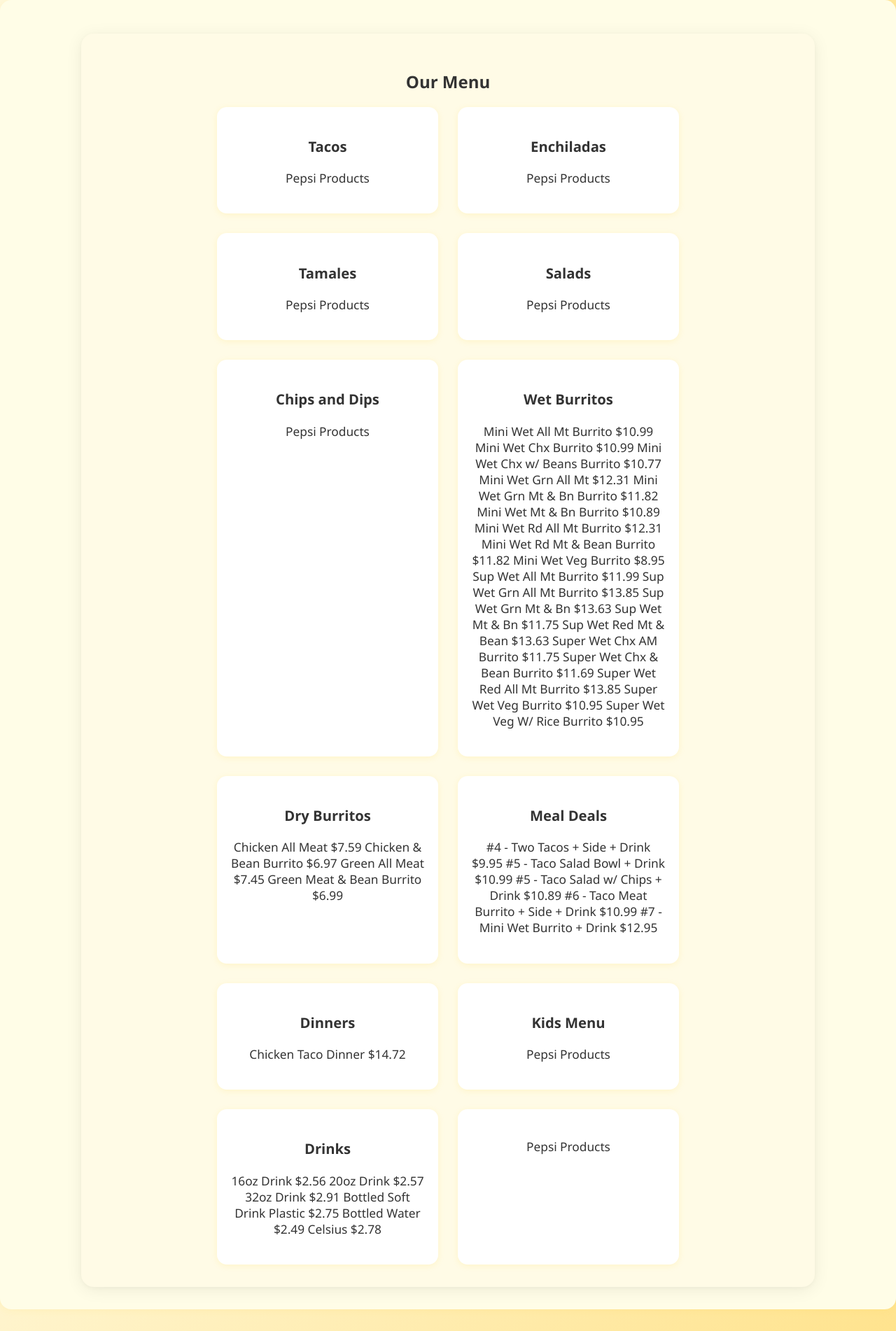
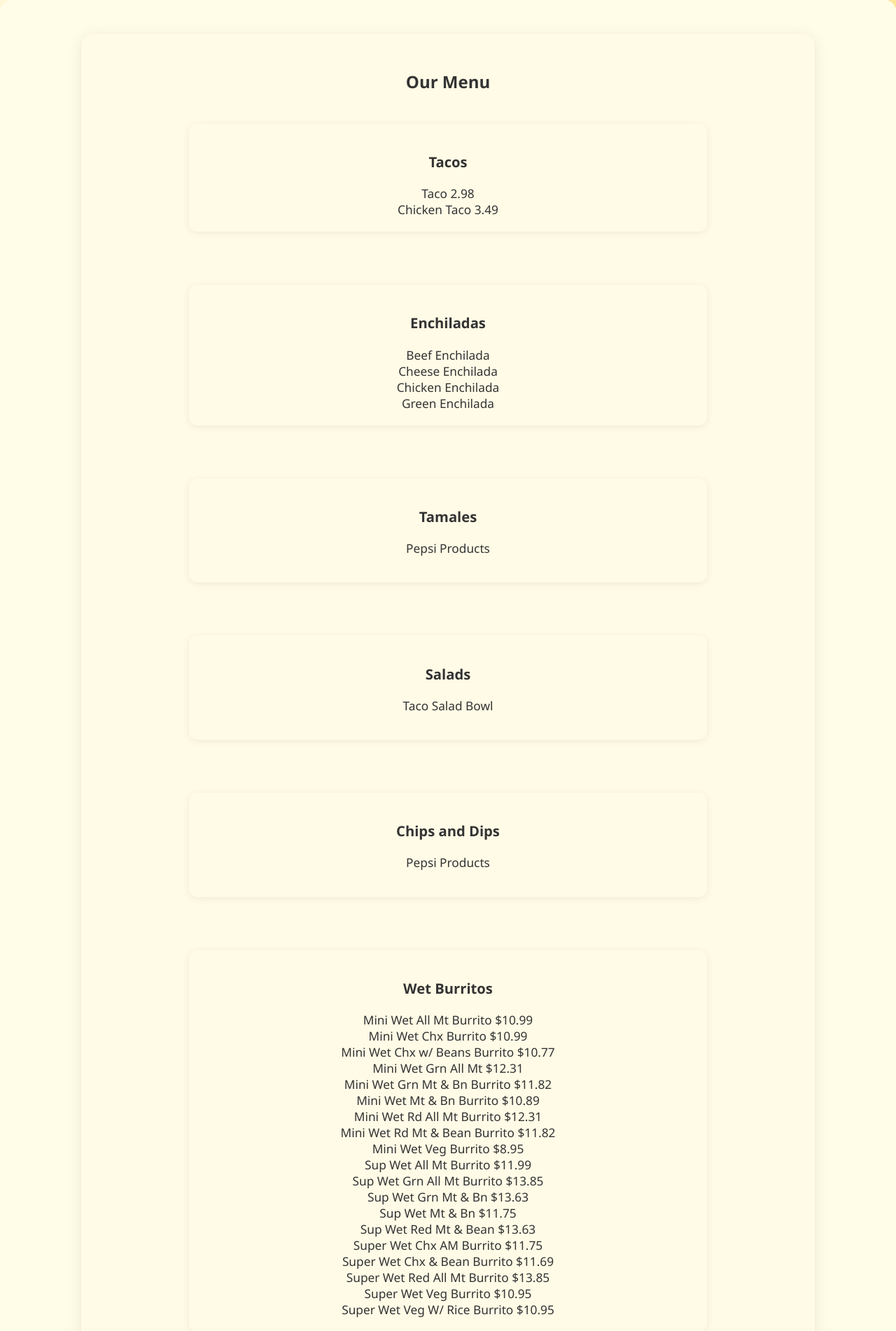
Before and after one commit to chizzle877/TacoBoyWebsite, a Flask app: page /menu in a window 1280 px wide. Shown: the part 250-2152 px from the top of the page at 70% size. Run offline with Flask 3, Linux system fonts and the light colour scheme.

Commit message:
Application functionality, added environment variables

```diff
--- a/flask_app/routes.py
+++ b/flask_app/routes.py
@@ -1,5 +1,10 @@
-from flask import current_app as app
+import os
+from flask import current_app as app, flash, request, url_for
 from flask import render_template, redirect
+from flask_mail import Message, Mail
+from werkzeug.utils import secure_filename
+
+mail = Mail(app)
 
 @app.route('/')
 def root():
@@ -13,8 +18,36 @@ def home_page():
 def about_page():
     return render_template('about.html')
 
-@app.route('/apply')
+@app.route('/apply', methods=['GET', 'POST'])
 def apply_page():
+    if request.method == 'POST':
+        name = request.form.get('name')
+        email = request.form.get('email')
+        number = request.form.get('number')
+        resume = request.files.get('resume')
+        criminal_history = request.form.get('criminal_history')
+        explain_crime = request.form.get('explain_crime')
+        # Compose email body
+        body = f"""New application received:\n\nName: {name}\nEmail: {email}\nPhone:
+                {number} \nCriminal History: {criminal_history}\n Explanation: {explain_crime}\n\n"""
+
+        msg = Message(
+            subject="New Taco Boy Job Application",
+            recipients=[os.getenv("MAIL_USERNAME")],
+            body=body
+        )
+
+        # Attach PDF if uploaded
+        if resume and resume.filename.endswith('.pdf'):
+            filename = secure_filename(resume.filename)
+            msg.attach(filename, "application/pdf", resume.read())
+            flash('Application submitted! Resume uploaded and emailed.')
+        else:
+            flash('Application submitted and emailed!')
+
+        mail.send(msg)
+        return redirect(url_for('apply_page'))
+
     return render_template('apply.html')
 
 @app.route('/menu')
--- a/flask_app/static/css/apply.css
+++ b/flask_app/static/css/apply.css
@@ -0,0 +1,6 @@
+.radio-group {
+    display: flex;
+    gap: 15px;
+    align-items: center;
+    margin-bottom: 10px;
+}
--- a/flask_app/static/css/header.css
+++ b/flask_app/static/css/header.css
@@ -27,3 +27,23 @@ header p {
     background: #fffbe6;
     padding: 8px;
 }
+
+@media (max-width: 700px) {
+    header {
+        display: flex;
+        align-items: center;
+        justify-content: flex-start;
+        max-width: 98vw;
+        padding: 10px;
+        text-align: left;
+    }
+    .logo {
+        position: static;
+        width: 4rem;
+        margin: 0 1rem 0 0;
+        flex-shrink: 0;
+    }
+    .header-content {
+        display: block;
+    }
+}
--- a/flask_app/static/css/menu.css
+++ b/flask_app/static/css/menu.css
@@ -0,0 +1,9 @@
+.menu-category {
+    max-width: 700px;
+    width: 90%;
+    margin: 24px auto;
+    padding: 20px;
+    background: #fffbe6;
+    border-radius: 12px;
+    box-shadow: 0 2px 12px rgba(0,0,0,0.07);
+}
--- a/flask_app/templates/menu.html
+++ b/flask_app/templates/menu.html
@@ -17,11 +17,18 @@
         <div class="menu-items">
             <div class="menu-category">
                 <h3>Tacos</h3>
-                <p>Pepsi Products</p>
+                <div>Taco 2.98</div>
+                <div>Chicken Taco 3.49</div>
+
+
             </div>
             <div class="menu-category">
                 <h3>Enchiladas</h3>
-                <p>Pepsi Products</p>
+                <div>Beef Enchilada</div>
+                <div>Cheese Enchilada</div>
+                <div>Chicken Enchilada</div>
+                <div>Green Enchilada</div>
+
             </div>
             <div class="menu-category">
                 <h3>Tamales</h3>
@@ -29,7 +36,7 @@
             </div>
             <div class="menu-category">
                 <h3>Salads</h3>
-                <p>Pepsi Products</p>
+                <p>Taco Salad Bowl</p>
             </div>
             <div class="menu-category">
                 <h3>Chips and Dips</h3>
@@ -37,51 +44,55 @@
             </div>
             <div class="menu-category">
                 <h3>Wet Burritos</h3>
-                <p>Mini Wet All Mt Burrito	$10.99
-                    Mini Wet Chx Burrito	$10.99
-                    Mini Wet Chx w/ Beans Burrito	$10.77
-                    Mini Wet Grn All Mt	$12.31
-                    Mini Wet Grn Mt & Bn Burrito	$11.82
-                    Mini Wet Mt & Bn Burrito	$10.89
-                    Mini Wet Rd All Mt Burrito	$12.31
-                    Mini Wet Rd Mt & Bean Burrito	$11.82
-                    Mini Wet Veg Burrito	$8.95
-                    Sup Wet All Mt Burrito	$11.99
-                    Sup Wet Grn All Mt Burrito	$13.85
-                    Sup Wet Grn Mt & Bn	$13.63
-                    Sup Wet Mt & Bn	$11.75
-                    Sup Wet Red Mt & Bean	$13.63
-                    Super Wet Chx AM Burrito	$11.75
-                    Super Wet Chx & Bean Burrito	$11.69
-                    Super Wet Red All Mt Burrito	$13.85
-                    Super Wet Veg Burrito	$10.95
-                    Super Wet Veg W/ Rice Burrito	$10.95
-                </p>
+                <div>Mini Wet All Mt Burrito $10.99</div>
+                <div>Mini Wet Chx Burrito $10.99</div>
+                <div>Mini Wet Chx w/ Beans Burrito $10.77</div>
+                <div>Mini Wet Grn All Mt $12.31</div>
+                <div>Mini Wet Grn Mt & Bn Burrito $11.82</div>
+                <div>Mini Wet Mt & Bn Burrito $10.89</div>
+                <div>Mini Wet Rd All Mt Burrito $12.31</div>
+                <div>Mini Wet Rd Mt & Bean Burrito $11.82</div>
+                <div>Mini Wet Veg Burrito $8.95</div>
+                <div>Sup Wet All Mt Burrito $11.99</div>
+                <div>Sup Wet Grn All Mt Burrito $13.85</div>
+                <div>Sup Wet Grn Mt & Bn $13.63</div>
+                <div>Sup Wet Mt & Bn $11.75</div>
+                <div>Sup Wet Red Mt & Bean $13.63</div>
+                <div>Super Wet Chx AM Burrito $11.75</div>
+                <div>Super Wet Chx & Bean Burrito $11.69</div>
+                <div>Super Wet Red All Mt Burrito $13.85</div>
+                <div>Super Wet Veg Burrito $10.95</div>
+                <div>Super Wet Veg W/ Rice Burrito $10.95</div>
             </div>
             <div class="menu-category">
                 <h3>Dry Burritos</h3>
-                <p>Chicken All Meat	$7.59
+                <p>
+                    Taco Meat Burrito	$6.99
+                    Taco Meat & Bean Burrito	$6.99
+                    Super Dry Veggie Burrito	$6.99
+                    Super Dry Veggie w/ Rice Burrito	$6.99
+
+                    Chicken All Meat Burrito	$7.59
                     Chicken & Bean Burrito	$6.97
                     Green All Meat	$7.45
                     Green Meat & Bean Burrito	$6.99
+
 
                 </p>
             </div>
             <div class="menu-category">
                 <h3>Meal Deals</h3>
-                <p>#4 - Two Tacos + Side + Drink	$9.95
+                #4 - Two Tacos + Side + Drink	$9.95
                     #5 - Taco Salad Bowl + Drink	$10.99
                     #5 - Taco Salad w/ Chips + Drink	$10.89
                     #6 - Taco Meat Burrito + Side + Drink	$10.99
                     #7 - Mini Wet Burrito + Drink	$12.95
-</p>
             </div>
             <div class="menu-category">
                 <h3>Dinners</h3>
-                <p>
 
-                    Chicken Taco Dinner	$14.72
-                </p>
+                Chicken Taco Dinner	$14.72
+
             </div>
             <div class="menu-category">
                 <h3>Kids Menu</h3>
@@ -89,14 +100,13 @@
             </div>
             <div class="menu-category">
                 <h3>Drinks</h3>
-                <p>16oz Drink	$2.56
-                    20oz Drink	$2.57
-                    32oz Drink	$2.91
-                    Bottled Soft Drink Plastic	$2.75
-                    Bottled Water	$2.49
-                    Celsius	$2.78
+                <div>16oz Drink	$2.56</div>
+                    <div>20oz Drink	$2.57</div>
+                    <div>32oz Drink	$2.91</div>
+                    <div>Bottled Soft Drink	$2.75</div>
+                    <div>Bottled Water $2.49</div>
+                    <div>Celsius $2.78</div>
 
-                </p>
             </div>
 
             <div class="menu-category">
```
Also changed, not shown: flask_app/__init__.py (+14 -5 lines), flask_app/templates/apply.html (+10 -2 lines), 1 other file.
